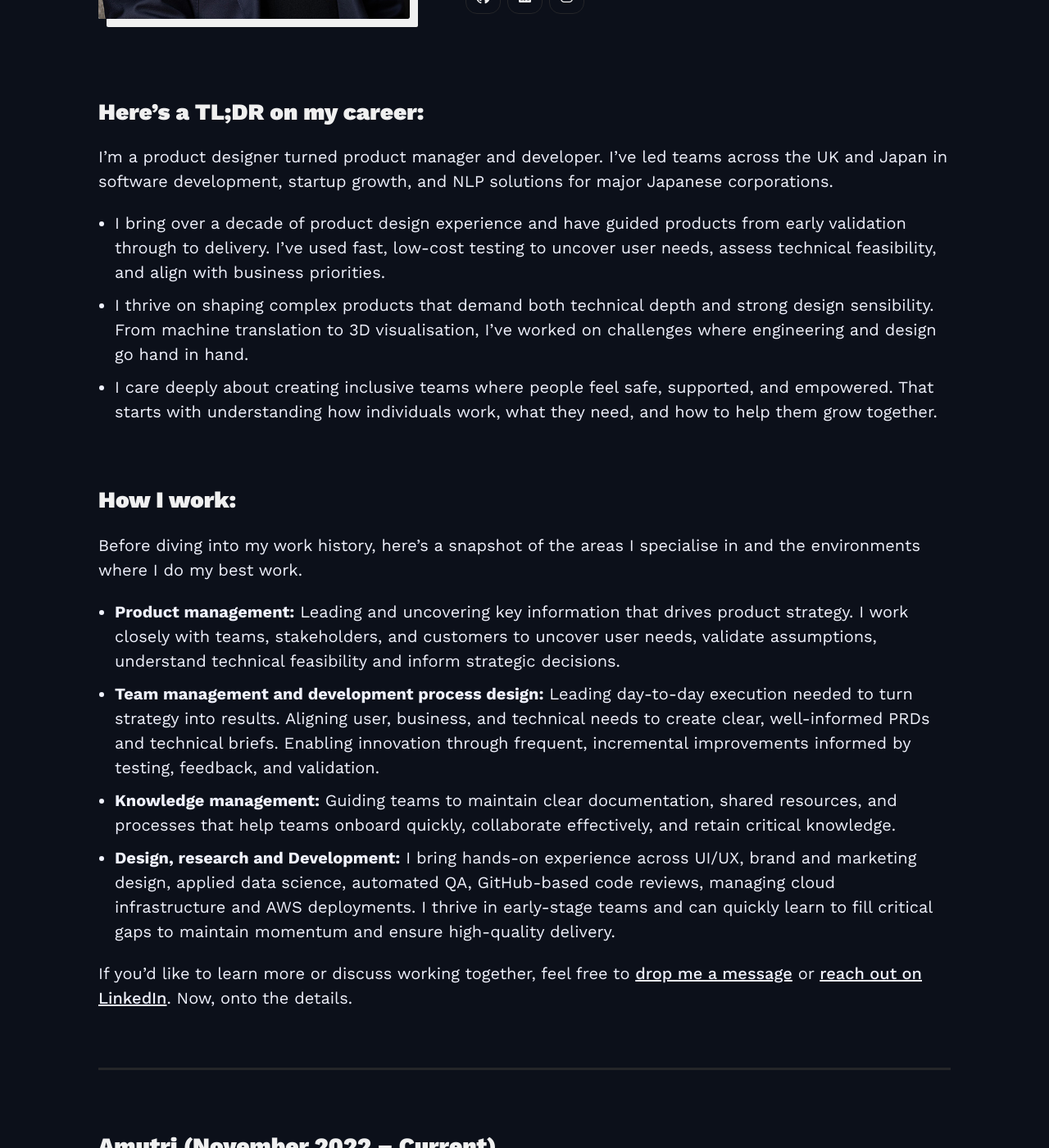
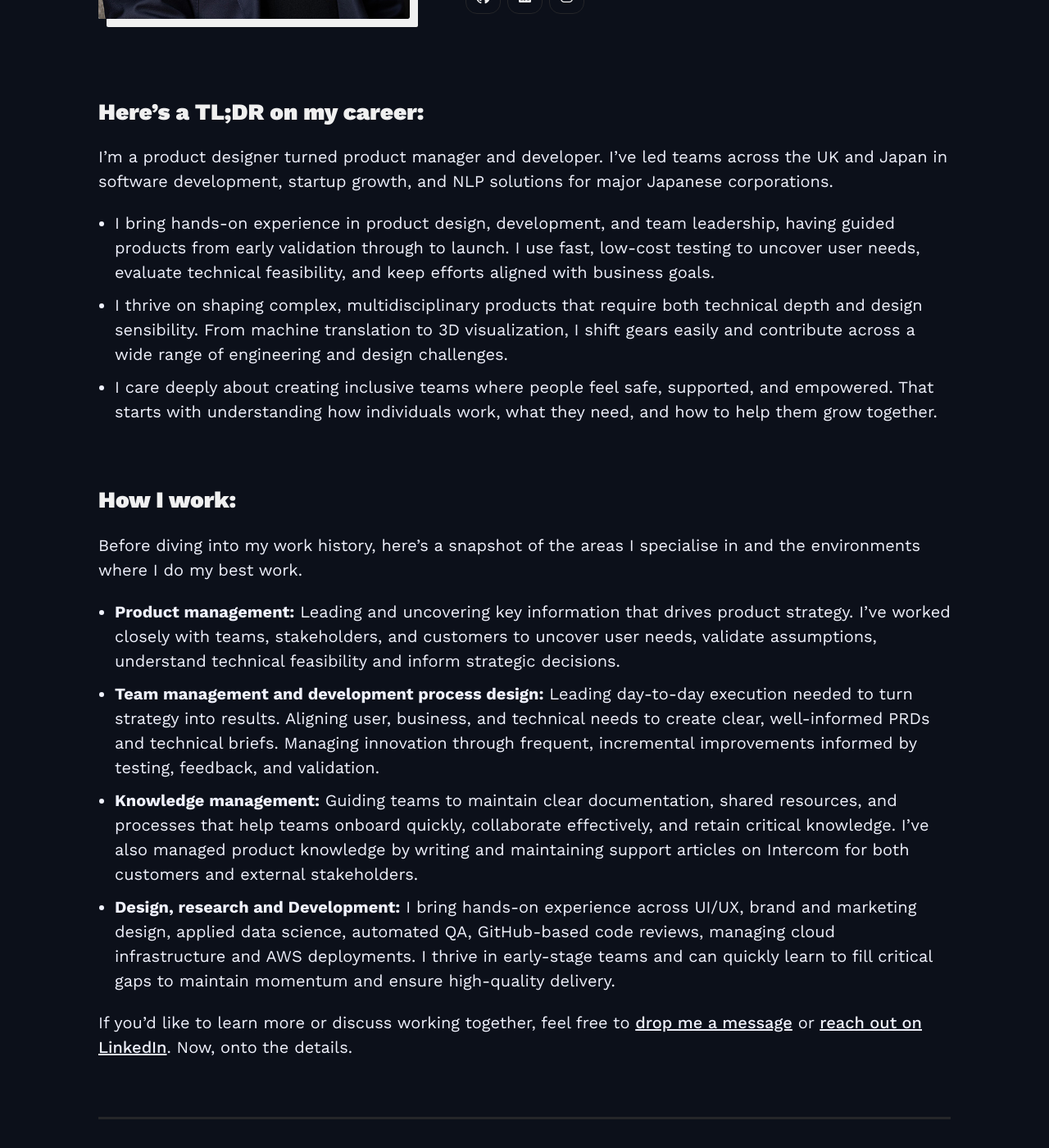
Before and after one commit to mkishi1221/mkishi1221.github.io, a Jekyll site: the page built from index.html, in a window 1280 px wide and 1400 px high, scrolled down 607 px. Shown: the whole window at 82% size. Built offline with Jekyll 4.4.1, drawn with Linux system fonts in a browser that asks for light colours; nearby versions of some CDN libraries; some of the changed text lies outside the part shown.

Commit message:
Updated CV

```diff
--- a/_includes/cv.md
+++ b/_includes/cv.md
@@ -3,17 +3,17 @@
 
 I'm a product designer turned product manager and developer. I’ve led teams across the UK and Japan in software development, startup growth, and NLP solutions for major Japanese corporations.
 
-- I bring over a decade of product design experience and have guided products from early validation through to delivery. I've used fast, low-cost testing to uncover user needs, assess technical feasibility, and align with business priorities.
-- I thrive on shaping complex products that demand both technical depth and strong design sensibility. From machine translation to 3D visualisation, I’ve worked on challenges where engineering and design go hand in hand.
+- I bring hands-on experience in product design, development, and team leadership, having guided products from early validation through to launch. I use fast, low-cost testing to uncover user needs, evaluate technical feasibility, and keep efforts aligned with business goals.
+- I thrive on shaping complex, multidisciplinary products that require both technical depth and design sensibility. From machine translation to 3D visualization, I shift gears easily and contribute across a wide range of engineering and design challenges.
 - I care deeply about creating inclusive teams where people feel safe, supported, and empowered. That starts with understanding how individuals work, what they need, and how to help them grow together.
 
 ## How I work:
 
 Before diving into my work history, here’s a snapshot of the areas I specialise in and the environments where I do my best work.
 
-- **Product management:** Leading and uncovering key information that drives product strategy. I work closely with teams, stakeholders, and customers to uncover user needs, validate assumptions, understand technical feasibility and inform strategic decisions.
-- **Team management and development process design:** Leading day-to-day execution needed to turn strategy into results. Aligning user, business, and technical needs to create clear, well-informed PRDs and technical briefs. Enabling innovation through frequent, incremental improvements informed by testing, feedback, and validation.
-- **Knowledge management:** Guiding teams to maintain clear documentation, shared resources, and processes that help teams onboard quickly, collaborate effectively, and retain critical knowledge.
+- **Product management:** Leading and uncovering key information that drives product strategy. I've worked closely with teams, stakeholders, and customers to uncover user needs, validate assumptions, understand technical feasibility and inform strategic decisions.
+- **Team management and development process design:** Leading day-to-day execution needed to turn strategy into results. Aligning user, business, and technical needs to create clear, well-informed PRDs and technical briefs. Managing innovation through frequent, incremental improvements informed by testing, feedback, and validation.
+- **Knowledge management:** Guiding teams to maintain clear documentation, shared resources, and processes that help teams onboard quickly, collaborate effectively, and retain critical knowledge. I’ve also managed product knowledge by writing and maintaining support articles on Intercom for both customers and external stakeholders.
 - **Design, research and Development:** I bring hands-on experience across UI/UX, brand and marketing design, applied data science, automated QA, GitHub-based code reviews, managing cloud infrastructure and AWS deployments. I thrive in early-stage teams and can quickly learn to fill critical gaps to maintain momentum and ensure high-quality delivery.
 
 If you'd like to learn more or discuss working together, feel free to [drop me a message](/contact){: .cv_link target="_blank" } or [reach out on LinkedIn](https://www.linkedin.com/in/mkishi/){: .cv_link target="_blank" }. Now, onto the details.
```
Also changed, not shown: other parts of _includes/cv.md (+1 -1 lines), images/ykl3Sm0gf_Q97EuFhrR_d6csRABEdMOFFc-kJoRpwpo.jpg (added), 1 other file.
